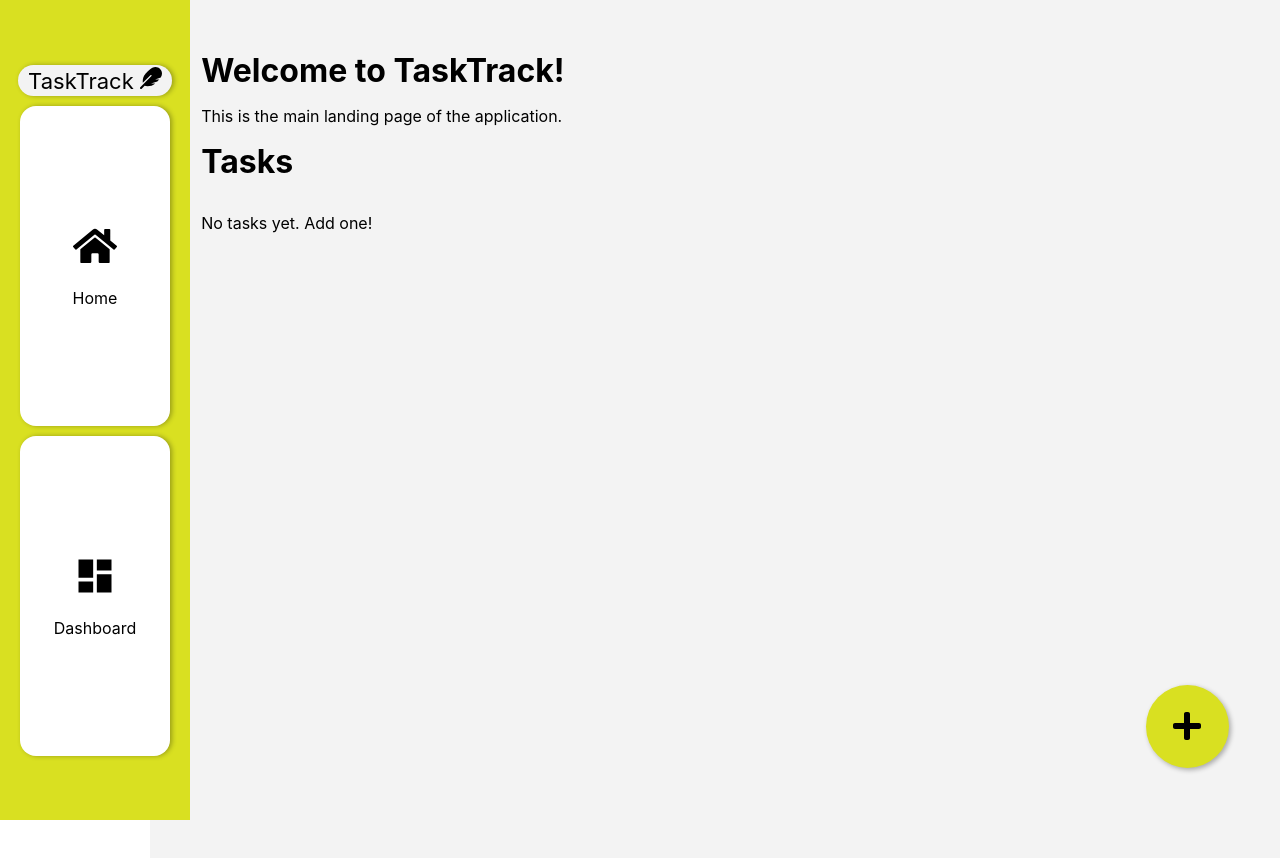
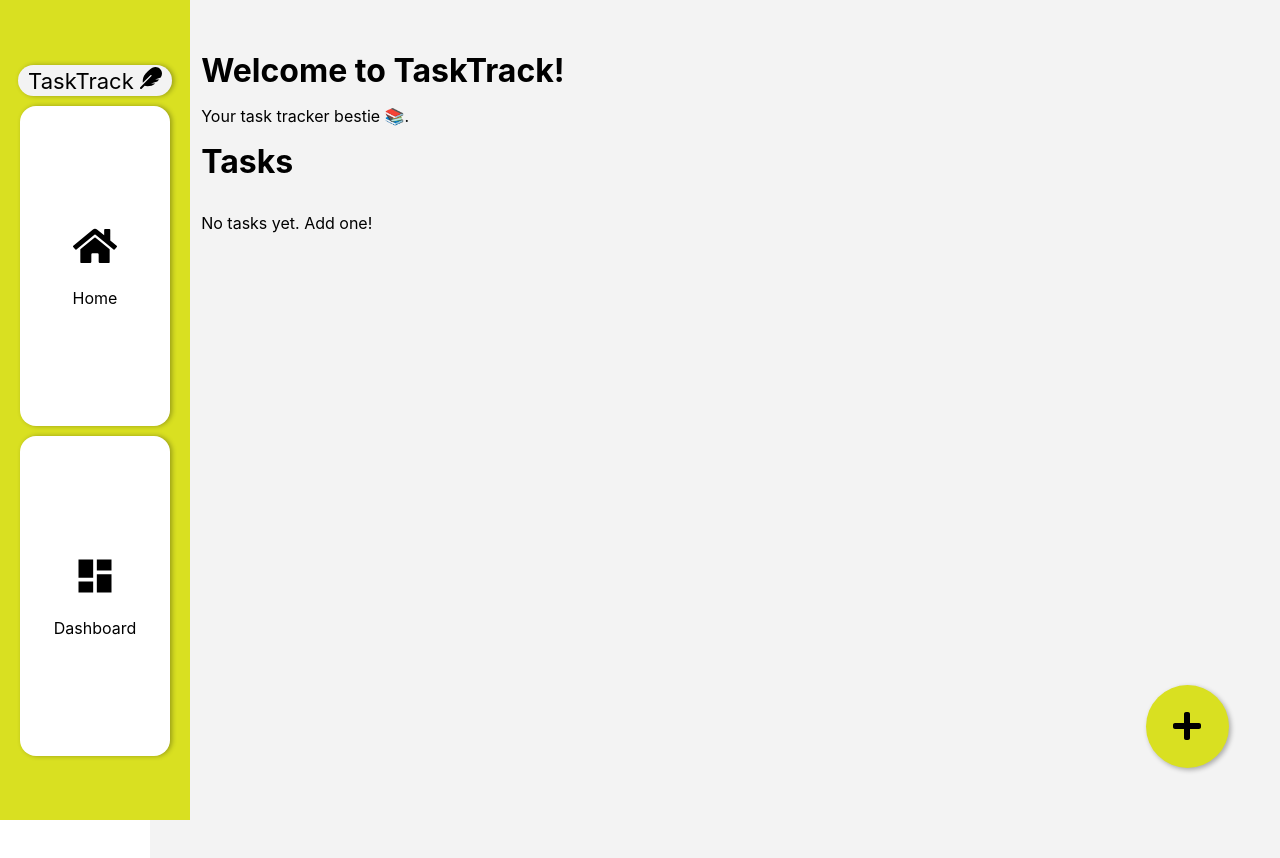
Before and after one commit to jarelltamonte/tasktrack, a React (Create React App) app: page / in a window 1280 px wide. Shown: the top 858 px of the page. Built offline with nearby package versions, Linux system fonts and the light colour scheme; a web font is replaced by a local one.

Commit message:
edited home subheader

```diff
--- a/src/Home.js
+++ b/src/Home.js
@@ -99,7 +99,7 @@ const Home = () => {
   return (
     <div className="home-container">
       <h1 className="header">Welcome to TaskTrack!</h1>
-      <p>This is the main landing page of the application.</p>
+      <p>Your task tracker bestie 📚.</p>
 
       <div className="task-container">
         <h1 className="header">Tasks</h1>
```
